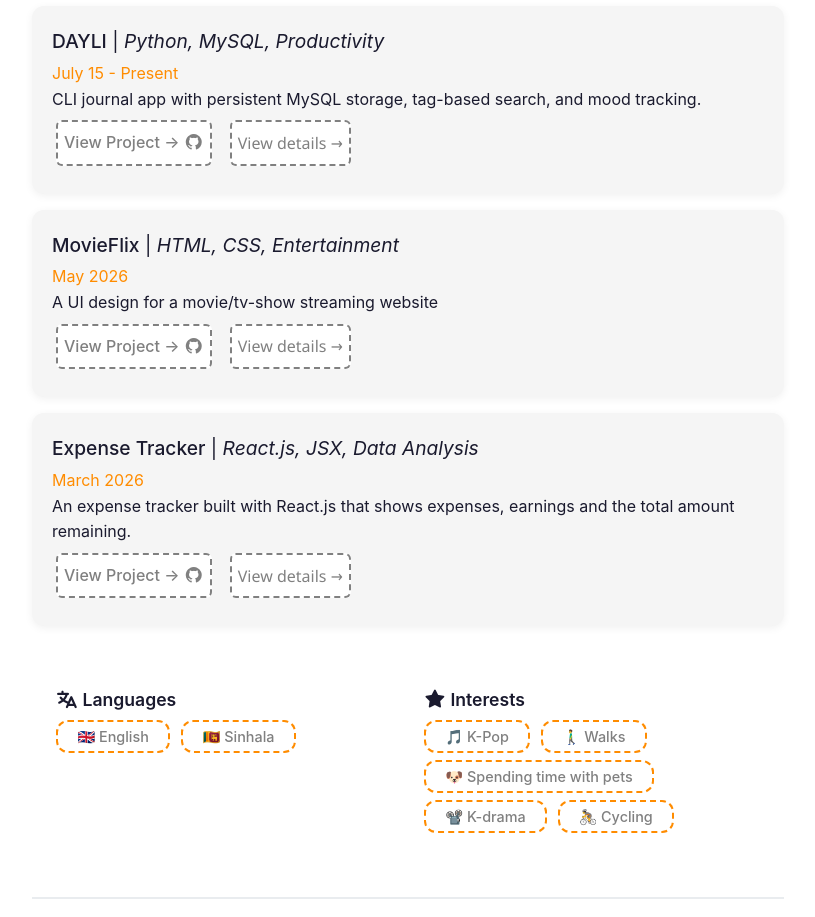
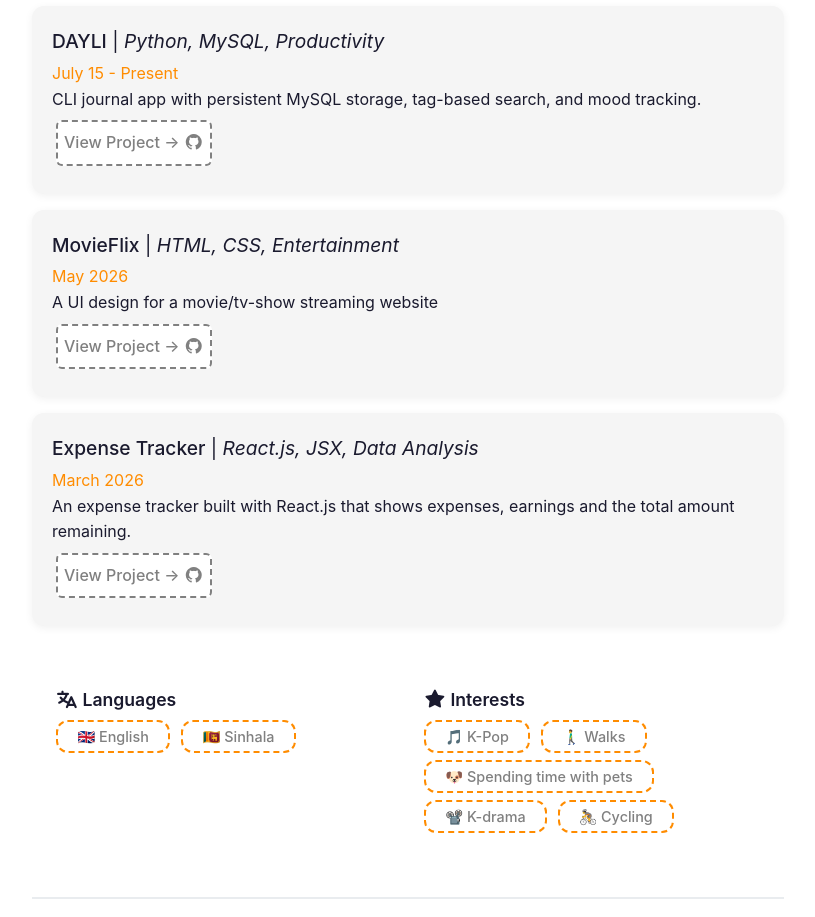
Before and after one commit to MethWijesundara/my-portfolio-site, a React (Vite) app: page / in a window 1280 px wide. Shown: the part 820-1737 px from the top of the page, without its empty margins (232-1047 px from the left). Built offline with nearby package versions, Linux system fonts and the light colour scheme.

Commit message:
remove (view details) button on project (for now)

```diff
--- a/src/App.jsx
+++ b/src/App.jsx
@@ -21,7 +21,6 @@ import Header from './components/Header';
 import Skills from './components/Skills';
 import Education from './components/Education';
 import Projects from './components/Projects';
-import ProjectPanel from './components/ProjectPanel';
 import Extra from './components/Extra';
 import Footer from './components/Footer';
 
@@ -30,11 +29,7 @@ import { Helmet } from 'react-helmet'
 
 // main function
 function App(){
-  // constants. i think there are some objects here.
-  // const[isPanelOpen, setIsPanelOpen] = useState(false)
-  // const [selectedProject, setSelectedProject] = useState(null);
 
-  // const openPanel
   return(
     <div className='App'>
       <Helmet>
@@ -43,8 +38,7 @@ function App(){
       <Header />
       <Skills />
       <Education />
-      <Projects/>
-      <ProjectPanel />
+      <Projects />
       <Extra />
       <Footer />
     </div>
--- a/src/components/Projects.jsx
+++ b/src/components/Projects.jsx
@@ -1,6 +1,6 @@
 import React from 'react';
 
-const Projects = ({onViewDetails}) => {
+const Projects = () => {
     const projects = [
         {
             id: 'dayli',
@@ -45,10 +45,6 @@ const Projects = ({onViewDetails}) => {
                         <a href={project.github} className='btn' target="_blank" rel='noopener noreferrer'>
                             View Project → <i className='fab fa-github'></i>
                         </a>
-                        {/* Uncomment if you want to use the details panel */}
-                        <button className='btn view-details-btn' onClick={()=> onViewDetails(project.id)}>
-                         View details →
-                        </button>
                     </div>
                 </div>
             ))}
```
Also changed, not shown: src/components/unused/ProjectPanel.jsx (renamed from src/components/ProjectPanel.jsx).
